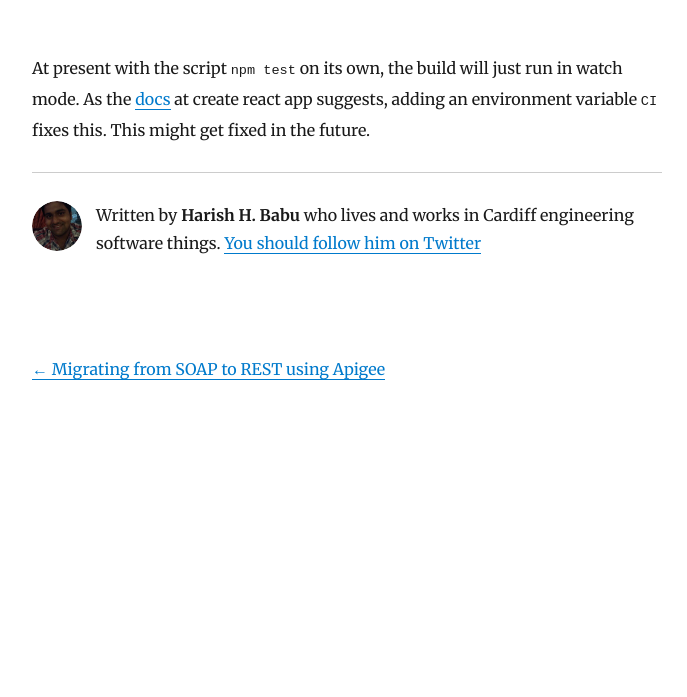
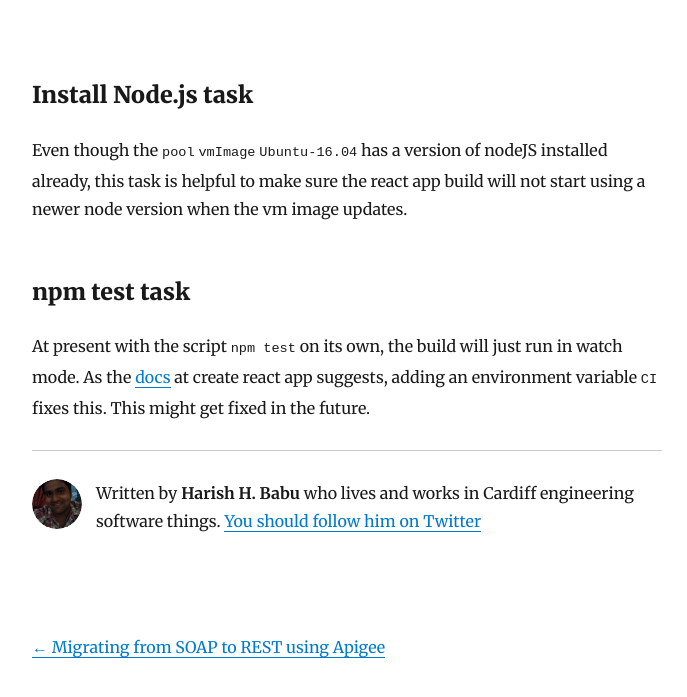
Before and after one commit to chekkan/chekkan.com, a Gatsby site: page /azure-devops-create-react-app-pipeline/ in a window 1280 px wide. Shown: the part 1507-2204 px from the top of the page, without its empty margins (293-980 px from the left). Before the commit the page ends 1974 px from the top, so only its background shows below. Built offline with nearby package versions, Linux system fonts and the light colour scheme; Gatsby itself is replaced by a stand-in of ours; some packages are replaced by stand-ins of ours; code samples lack their colours.

Commit message:
update latest blog with install nodejs task

````diff
--- a/content/blog/azure-devops-create-react-app-pipeline/index.md
+++ b/content/blog/azure-devops-create-react-app-pipeline/index.md
@@ -58,4 +58,10 @@ steps:
       failIfCoverageEmpty: true
 ```
 
+### Install Node.js task
+
+Even though the `pool` `vmImage` `Ubuntu-16.04` has a version of nodeJS installed already, this task is helpful to make sure the react app build will not start using a newer node version when the vm image updates.
+
+### npm test task
+
 At present with the script `npm test` on its own, the build will just run in watch mode. As the [docs](https://facebook.github.io/create-react-app/docs/running-tests#continuous-integration) at create react app suggests, adding an environment variable `CI` fixes this. This might get fixed in the future.
````
